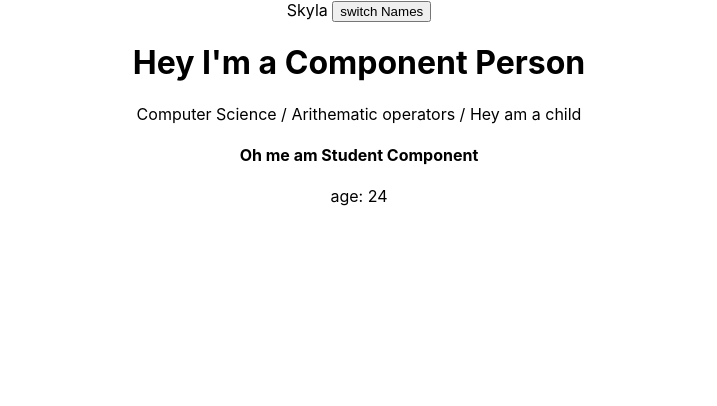
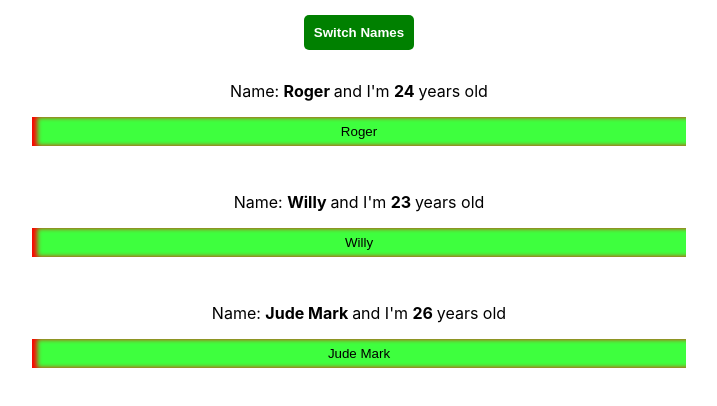
Before and after one commit to Namwanza/complete-react-practice, a React (Create React App) app: page / in a window 1280 px wide. Shown: the top 406 px of the page, without its empty margins (281-998 px from the left). Built offline with nearby package versions, Linux system fonts and the light colour scheme.

Commit message:
folder structure

```diff
--- a/src/App.css
+++ /dev/null
@@ -1,38 +0,0 @@
-.App {
-  text-align: center;
-}
-
-.App-logo {
-  height: 40vmin;
-  pointer-events: none;
-}
-
-@media (prefers-reduced-motion: no-preference) {
-  .App-logo {
-    animation: App-logo-spin infinite 20s linear;
-  }
-}
-
-.App-header {
-  background-color: #282c34;
-  min-height: 100vh;
-  display: flex;
-  flex-direction: column;
-  align-items: center;
-  justify-content: center;
-  font-size: calc(10px + 2vmin);
-  color: white;
-}
-
-.App-link {
-  color: #61dafb;
-}
-
-@keyframes App-logo-spin {
-  from {
-    transform: rotate(0deg);
-  }
-  to {
-    transform: rotate(360deg);
-  }
-}
--- a/src/App.js
+++ /dev/null
@@ -1,32 +0,0 @@
-import React, { Component } from 'react';
-import './App.css';
-import Person from './Person/Person'
-
-class App extends Component {
-  state = {
-    name: "Skyla"
-  }
-
-  nameChangedHandler = () => {
-    this.setState({
-      name: "Vanpretty"
-    })
-  }
-
-  render () {
-    return (
-      <div className="App">
-        <span> {this.state.name} </span>
-        <button onClick = {this.nameChangedHandler} >switch Names</button>
-        <Person
-          assignment = "Computer Science"
-          homework = "Arithematic operators"
-        >
-          Hey am a child
-        </Person>
-      </div>
-    );
-  }
-}
-
-export default App;
--- /dev/null
+++ b/src/Container/App.css
@@ -0,0 +1,14 @@
+.App {
+  text-align: center;
+}
+
+button {
+  padding: 10px;
+  margin: 15px;
+  background-color: green;
+  color: white;
+  font-weight: bold;
+  border-radius: 5px;
+  border-style: none;
+
+}
--- /dev/null
+++ b/src/Container/App.js
@@ -0,0 +1,61 @@
+import React, { Component } from 'react';
+import './App.css';
+import Person from '../Persons/Person/Person'
+
+class App extends Component {
+  state = {
+    persons: [
+      {id: 'kskhd', name: 'Roger', age: 24},
+      {id: 'iedjd', name: 'Willy', age: 23},
+      {id: 'wiwkd', name: 'Jude Mark', age: 26}
+    ]
+  }
+
+  nameSwitchedHandler = (newName) => {
+    this.setState({
+      persons: [
+        {id: 'kskhd', name: newName, age: 25},
+        {id: 'iedjd', name: 'Ronnie', age: 22},
+        {id: 'wiwkd', name: 'Angel', age: 25}
+      ]
+    })
+  }
+
+  deleteNameHandler = (index) => {
+    const nameDelete = [...this.state.persons];
+    nameDelete.splice(index, 1);
+    this.setState({
+      persons: nameDelete
+    })
+  }
+
+  nameChangedHandler = (event, id) => {
+    const personIndex = this.state.persons.findIndex(p => {
+      return p.id === id;
+    })
+
+    const Person = {
+      ...this.state.persons[personIndex]
+    }
+
+    Person.name = event.target.value;
+    const myPerson = [...this.state.persons]
+    myPerson[personIndex] = Person;
+    this.setState({persons: myPerson})
+  }
+
+  render () {
+    return (
+      <div className="App">
+        <button onClick = {() => this.nameSwitchedHandler('Henry')} >Switch Names</button>
+        <Person
+          member = {this.state.persons}
+          changed = {this.nameChangedHandler}
+          delete = {this.deleteNameHandler}
+        />
+      </div>
+    );
+  }
+}
+
+export default App;
--- a/src/Person/Person.js
+++ /dev/null
@@ -1,15 +0,0 @@
-import React from 'react';
-import Student from '../Student/Student'
-
-const Person = (props) => {
-    return (
-      <div>
-         <h1>Hey I'm a Component Person</h1>
-         <span>{props.assignment}</span> /
-         <span> {props.homework} </span>/
-         <span> {props.children} </span>
-         <Student age = {24} />
-      </div>
-    )
-}
-export default Person;
--- /dev/null
+++ b/src/Persons/Person/Person.js
@@ -0,0 +1,22 @@
+import React from 'react';
+import Persons from '../Persons';
+
+const myPerson = (props) => {
+    return (
+        <div>
+            {
+                props.member.map( (person, index) => {
+                    return (
+                    <Persons
+                        name = {person.name}
+                        age = {person.age}
+                        key = {person.id}
+                        change = {(event) => props.changed(event, person.id)}
+                        click = {() => props.delete(index)}
+                    />
+                )})
+            }
+        </div>
+    )
+}
+export default myPerson;
--- /dev/null
+++ b/src/Persons/Persons.js
@@ -0,0 +1,28 @@
+import React from 'react';
+// import Student from '../Student/Student'
+
+const Person = (props) => {
+  const styles = {
+     boxShadow: 'inset 5px 0 5px 0 red',
+     backgroundColor: 'rgb(62, 255, 62)',
+     borderStyle: 'none',
+     width: '50%',
+     textAlign: 'center',
+     padding: '7px',
+     margin: '0 0 30px 0'
+  } ;
+  return (
+    <div>
+      <p onClick = {props.click}>
+        Name: <strong> {props.name} </strong>  and
+        I'm <strong> {props.age} </strong>  years old </p>
+      <input
+        style={styles}
+        type='text'
+        value = {props.name}
+        onChange = {props.change}
+      />
+    </div>
+  )
+}
+export default Person;
--- a/src/index.js
+++ b/src/index.js
@@ -1,7 +1,7 @@
 import React from 'react';
 import ReactDOM from 'react-dom';
 import './index.css';
-import App from './App';
+import App from './Container/App';
 import * as serviceWorker from './serviceWorker';
 
 ReactDOM.render(
```
Also changed, not shown: src/logo.svg (deleted), 1 other file (tests, documents, lock files or other folders).
